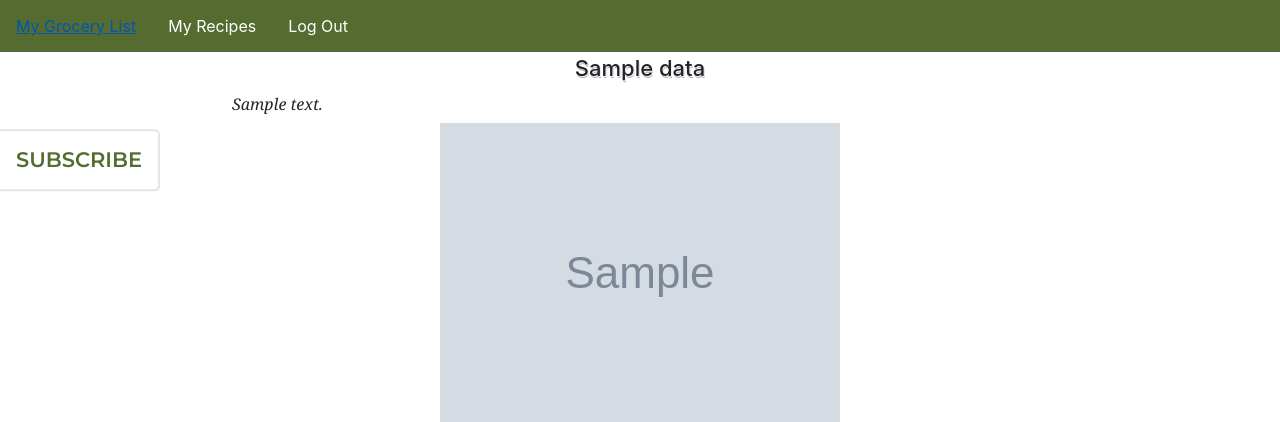
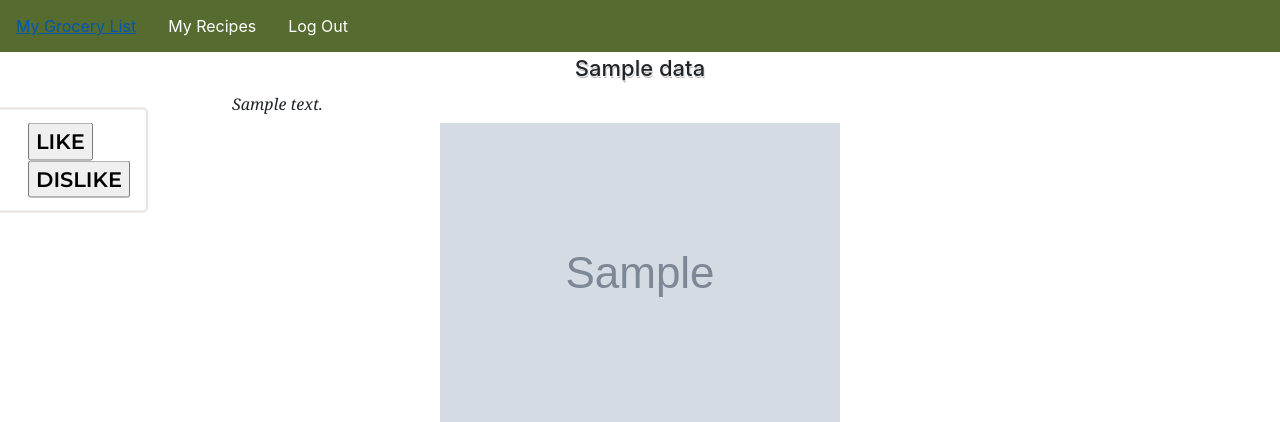
Before and after one commit to cedwards57/project2-csc4350, a Flask app: template templates/recipe.html in a window 1280 px wide. Shown: the top 422 px of the page. Run offline with Flask 2, Linux system fonts and the light colour scheme; the template is opened without the code that fills it: most values are stand-ins (such as "Sample title", 1, 10 or a date in 2020); grey boxes marked "Sample" are stand-in pictures; some libraries are stand-ins or nearby versions.

Commit message:
likes save

```diff
--- a/app.py
+++ b/app.py
@@ -255,6 +255,8 @@ def recipe():
         "ingredients": recipe_ing,
         "len": len(recipe_ing),
         "recipe_id": recipe_id,
+        "is_liked": is_liked(current_user.email, recipe_id),
+        "is_disliked": is_disliked(current_user.email, recipe_id),
     }
 
     return flask.render_template("recipe.html", data=data)
--- a/templates/recipe.html
+++ b/templates/recipe.html
@@ -10,9 +10,6 @@
     <script src="https://code.jquery.com/jquery-3.4.1.js"></script>
         <style>
             @import url('https://fonts.googleapis.com/css?family=Montserrat:600&display=swap');
-            body {
-
-            }
             ul {
                 list-style-type: none;
                 margin: 0;
@@ -139,6 +136,7 @@
             <div class="ingredients">
                 <h2>Needed Ingredients:</h2>
                 <form method="post" action="/addingredients">
+                    <input type="hidden" name="recipe_id" value="{{ data['recipe_id'] }}"/>
                     {% for i in range(data["len"])%}
                         <h3>
                             <input type="hidden" name="ingredient" value="{{data["ingredients"][i]["name"]}}">
@@ -153,8 +151,19 @@
             <div class="heart-btn">
                 <div class="content">
                   <span class="heart"></span>
-                  <span class="text">SUBSCRIBE</span>
+                  <div class="text">
+                  <form action="/likerecipe" method="post"><input type="hidden" name="recipe_id" value="{{ data['recipe_id'] }}"/><input type="submit" value="LIKE" /></form>
+                  <form action="/dislikerecipe" method="post"><input type="hidden" name="recipe_id" value="{{ data['recipe_id'] }}"/><input type="submit" value="DISLIKE" /></form>
+                </div>
                   <span class="numb"></span>
+                  <p>
+                    {% if data["is_liked"] %}
+                        You like this recipe!
+                    {% endif %}
+                    {% if data["is_disliked"] %}
+                        You dislike this recipe.
+                    {% endif %}
+                  </p>
                 </div>
               </div>
     </body>
```
Also changed, not shown: db_functions.py (+5 -5 lines).
